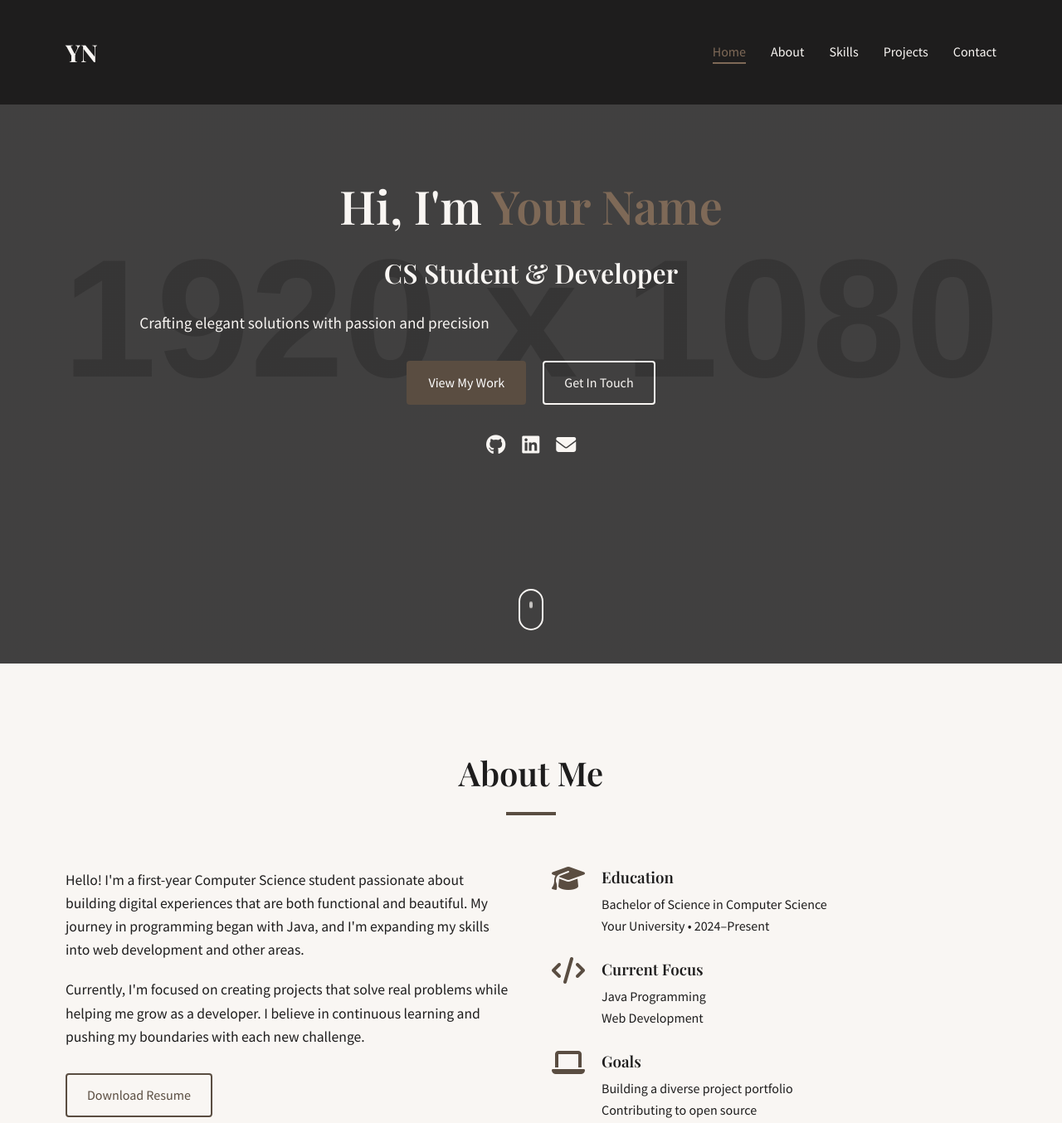
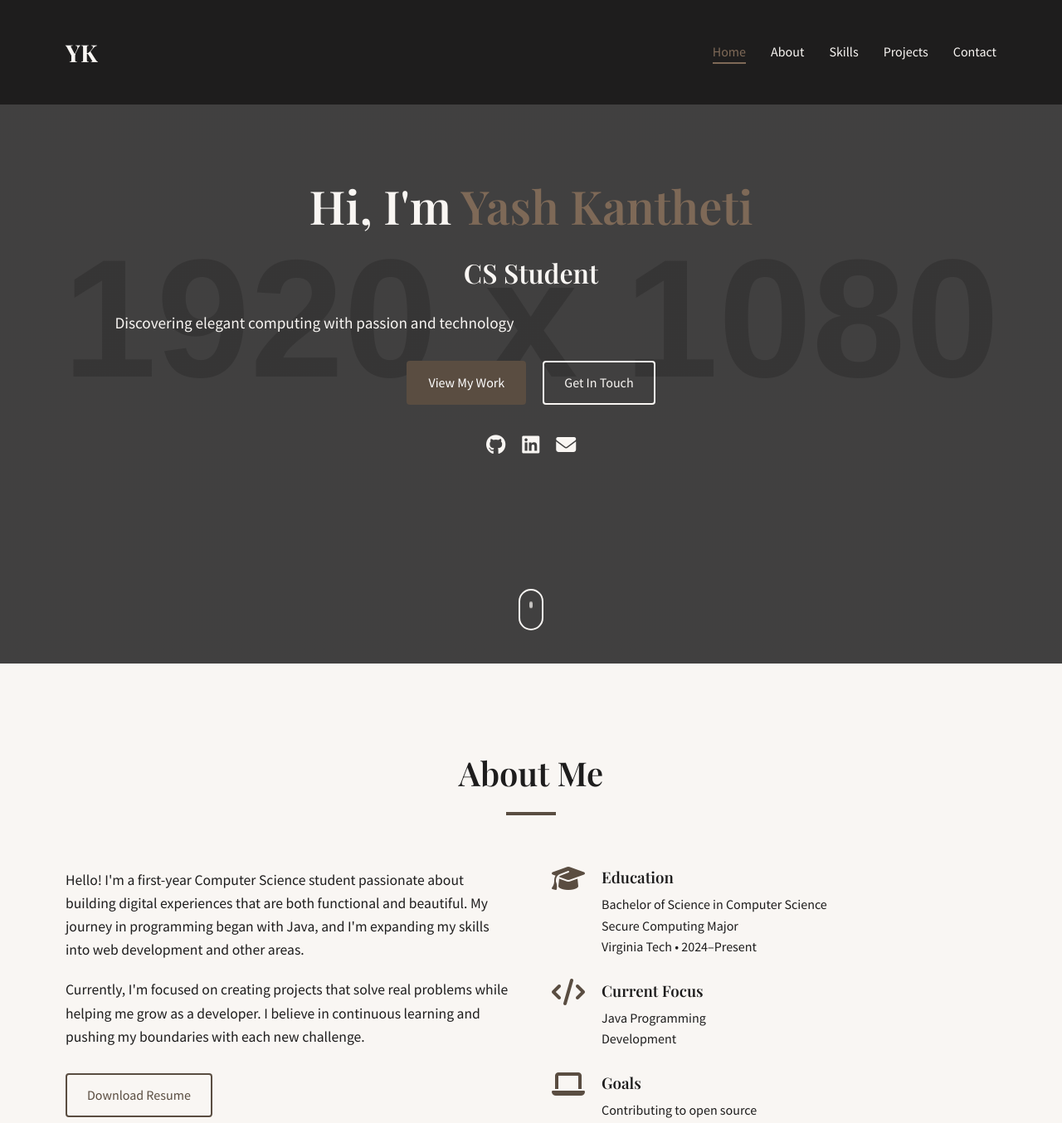
Before and after one commit to YashKantheti/website, a plain HTML site: page index.html in a window 1280 px wide. Shown: the top 1354 px of the page at 83% size. Drawn offline with nearby package versions, Linux system fonts and the light colour scheme; placeholder pictures from the web are drawn by us.

Commit message:
Update index.html

```diff
--- a/index.html
+++ b/index.html
@@ -3,7 +3,7 @@
 <head>
     <meta charset="UTF-8">
     <meta name="viewport" content="width=device-width, initial-scale=1.0">
-    <title>Your Name | Developer Portfolio</title>
+    <title>Yashwanth Kantheti | Portfolio</title>
     <!-- Font Awesome for icons -->
     <link rel="stylesheet" href="https://cdnjs.cloudflare.com/ajax/libs/font-awesome/6.4.0/css/all.min.css">
     <!-- Google Fonts - Elegant serif/sans-serif pairing to match coffee theme -->
@@ -14,7 +14,7 @@
     <!-- Navigation -->
     <nav id="navbar">
         <div class="container">
-            <div class="logo">YN</div>
+            <div class="logo">YK</div>
             <ul class="nav-links">
                 <li><a href="#home" class="active">Home</a></li>
                 <li><a href="#about">About</a></li>
@@ -34,17 +34,17 @@
     <section id="home" class="hero">
         <div class="container">
             <div class="hero-content">
-                <h1>Hi, I'm <span class="highlight">Your Name</span></h1>
-                <h2>CS Student & Developer</h2>
-                <p>Crafting elegant solutions with passion and precision</p>
+                <h1>Hi, I'm <span class="highlight">Yash Kantheti</span></h1>
+                <h2>CS Student</h2>
+                <p>Discovering elegant computing with passion and technology </p>
                 <div class="hero-cta">
                     <a href="#projects" class="btn btn-primary">View My Work</a>
                     <a href="#contact" class="btn btn-secondary">Get In Touch</a>
                 </div>
                 <div class="hero-social">
-                    <a href="https://github.com/yourusername" target="_blank"><i class="fab fa-github"></i></a>
-                    <a href="https://linkedin.com/in/yourprofile" target="_blank"><i class="fab fa-linkedin"></i></a>
-                    <a href="mailto:your.email@example.com"><i class="fas fa-envelope"></i></a>
+                    <a href="https://github.com/YashKantheti" target="_blank"><i class="fab fa-github"></i></a>
+                    <a href="https://linkedin.com/in/yashkantheti" target="_blank"><i class="fab fa-linkedin"></i></a>
+                    <a href="mailto:yashk@vt.edu"><i class="fas fa-envelope"></i></a>
                 </div>
             </div>
         </div>
@@ -76,7 +76,8 @@
                         <div>
                             <h3>Education</h3>
                             <p>Bachelor of Science in Computer Science</p>
-                            <p>Your University • 2024–Present</p>
+                            <p>Secure Computing Major<P>
+                            <p>Virginia Tech • 2024–Present</p>
                         </div>
                     </div>
                     <div class="detail-item">
@@ -84,14 +85,14 @@
                         <div>
                             <h3>Current Focus</h3>
                             <p>Java Programming</p>
-                            <p>Web Development</p>
+                            <p>Development</p>
                         </div>
                     </div>
                     <div class="detail-item">
                         <i class="fas fa-laptop"></i>
                         <div>
                             <h3>Goals</h3>
-                            <p>Building a diverse project portfolio</p>
+                            <p></p>
                             <p>Contributing to open source</p>
                         </div>
                     </div>
```
